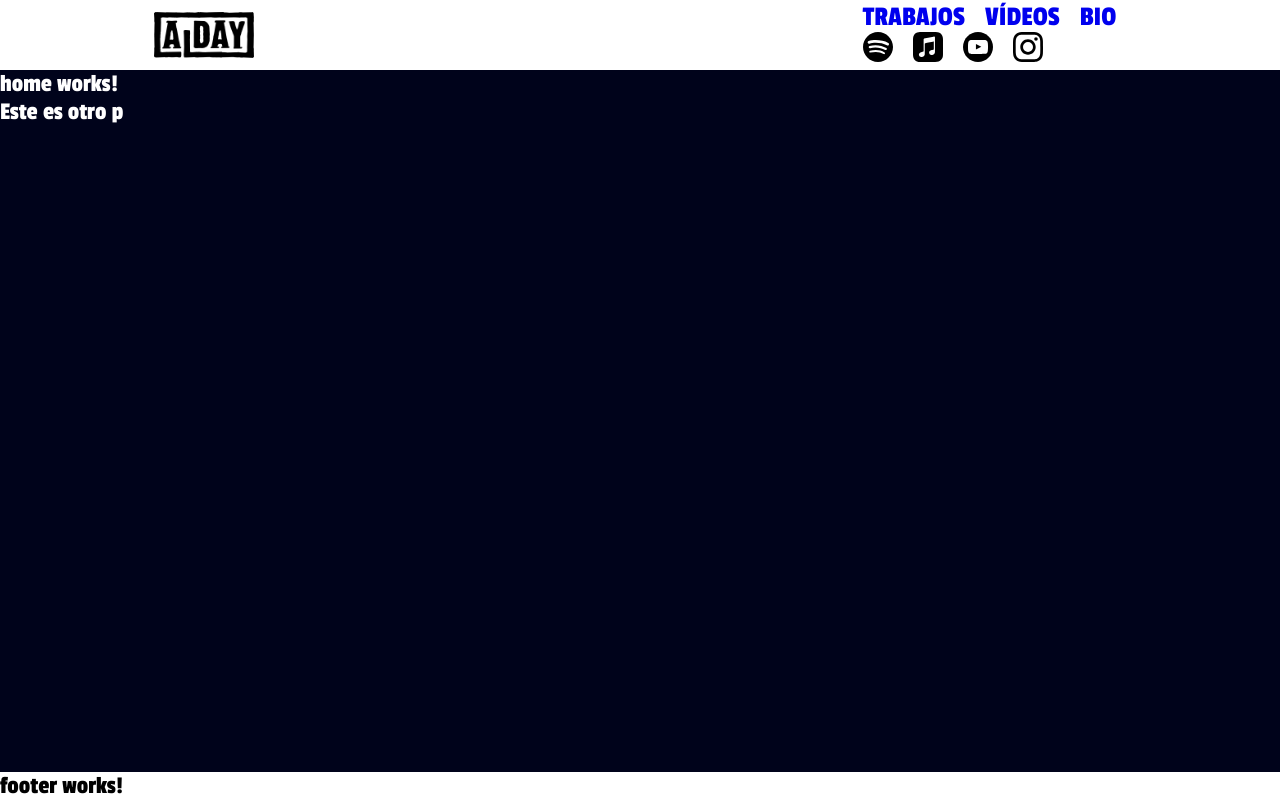
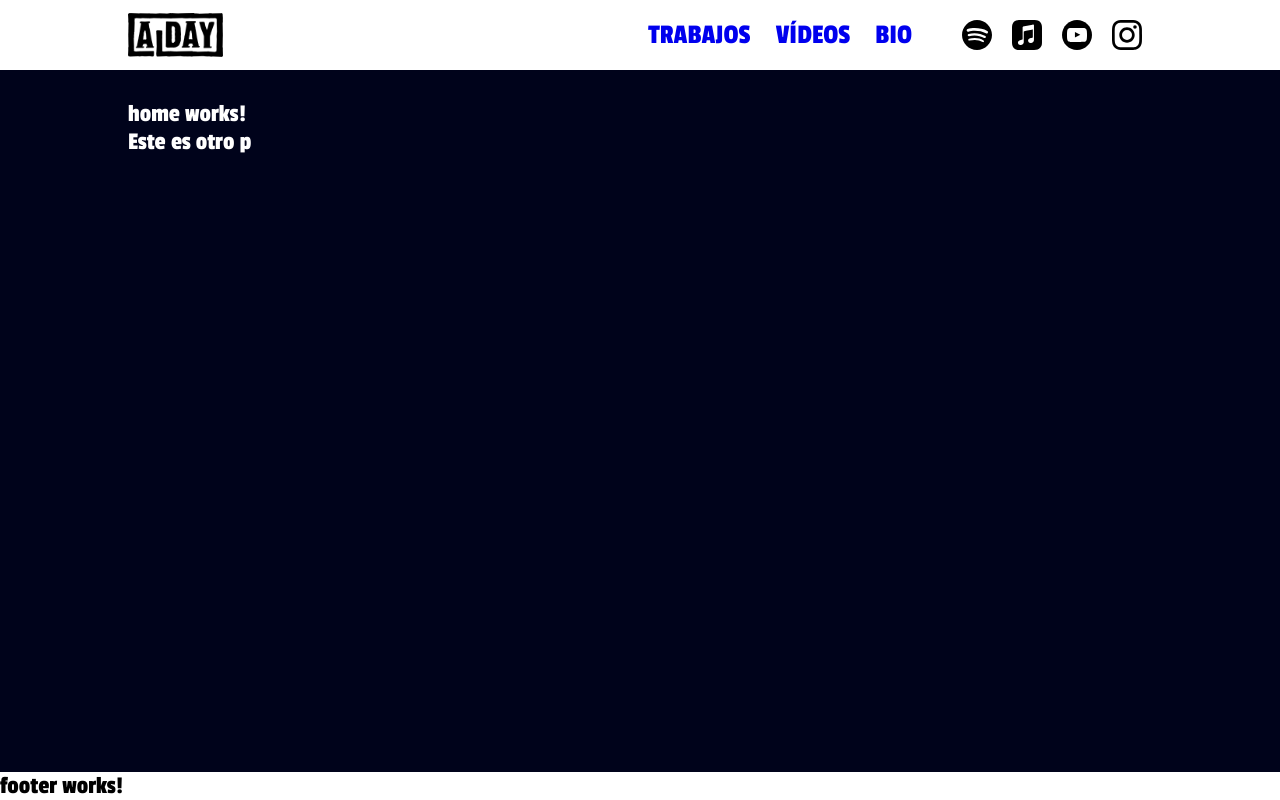
Before and after one commit to aldaydev/alday_es-v2, an Angular app: page / in a window 1280 px wide. Built offline with nearby package versions, Linux system fonts and the light colour scheme.

Commit message:
header almost done

```diff
--- a/src/app/app.css
+++ b/src/app/app.css
@@ -1,4 +1,5 @@
 .app-main{
     background-color: var(--color-primary);
     color: white;
+    padding: 30px var(--res-padding);
 }
--- a/src/app/components/header/header.css
+++ b/src/app/components/header/header.css
@@ -1,3 +1,5 @@
+/* GLOBAL HEADER STYLES */
+
 .app-header{
     position: relative;
     display: flex;
@@ -7,14 +9,18 @@
     height: 70px;
 }
 
+/* BRAND SECTION */
+
 .header__brandLink{
     height: fit-content;
 }
 
 .header__brandImage{
-    width: 100px;
+    width: 95px;
     vertical-align: middle;
 }
+
+/* NAV SECTION */
 
 .header__nav{
     background-color: white;
@@ -35,6 +41,9 @@
     position: static;
     top: 0;
     right: 0;
+    display: flex;
+    align-items: center;
+    gap: 30px;
 }
 
 .header__nav--opened{
@@ -45,26 +54,54 @@
     height: auto;
 }
 
+.header__nav--opened .headerNav__socialIcon{
+    width: 40px;
+}
+
+.header__nav--opened .headerNav__socialList{
+    margin-bottom: 30px;
+    justify-content: center;
+    gap: 8%;
+}
+
+@media screen and (max-width: 500px) {
+    .header__nav--opened .headerNav__socialList{
+        justify-content: space-evenly;
+    }
+}
+
+
+
 .headerNav__pageList{
     display: flex;
-    gap: 20px;
+    gap: 25px;
     font-size: 2.8rem;
     margin: 0 10px;
+}
+
+.headerNav__pageList .headerNav__pageItem{
+    vertical-align: middle;
 }
 
 .headerNav__pageList--mobile{
     font-size: 3.5rem;
     margin-top: 40px;
-    margin-bottom: 20px;
+    margin-bottom: 60px;
     flex-direction: column;
     align-items: center;
 }
 
 .headerNav__socialList{
     display: flex;
+    align-items: center;
     gap: 20px;
     font-size: 2.8rem;
     margin: 0 10px;
+}
+
+.headerNav__socialLink{
+    display: flex;
+    align-items: center;
 }
 
 
@@ -72,3 +109,17 @@
     height: 52px;
     scale: 1.2;
 }
+
+.headerNav__pageLink--active{
+    position: relative;
+}
+
+.headerNav__pageLink--active::after{
+    content: "";
+    position: absolute;
+    width: 100%;
+    height: 3px;
+    bottom: 0;
+    left: 0;
+    background-color: black;
+}
--- a/src/app/components/header/header.html
+++ b/src/app/components/header/header.html
@@ -18,13 +18,13 @@
             [class.headerNav__pageList--mobile]="(isCollapsed$ | async)"
         >
             <li class="headerNav__pageItem">
-                <a routerLink="/trabajos" class="headerNav__pageLink" (click)="closeMenu()">TRABAJOS</a>
+                <a routerLink="/trabajos" class="headerNav__pageLink" (click)="closeMenu()" routerLinkActive="headerNav__pageLink--active">TRABAJOS</a>
             </li>
             <li class="headerNav__pageItem">
-                <a routerLink="/videos" class="headerNav__pageLink" (click)="closeMenu()">VÍDEOS</a>
+                <a routerLink="/videos" class="headerNav__pageLink" (click)="closeMenu()" routerLinkActive="headerNav__pageLink--active">VÍDEOS</a>
             </li>
             <li class="headerNav__pageItem">
-                <a routerLink="/bio" class="headerNav__pageLink" (click)="closeMenu()">BIO</a>
+                <a routerLink="/bio" class="headerNav__pageLink" (click)="closeMenu()" routerLinkActive="headerNav__pageLink--active">BIO</a>
             </li>
         </ul>
 
@@ -33,25 +33,25 @@
             <li class="headerNav__socialItem">
                 <a href="https://open.spotify.com/intl-es/artist/0wZDbifislG0bCYZ7ASz0J?si=RXAVeR4NS0u_0sKFoeuOtQ"
                     target="_blank" rel="noreferrer noopener" class="headerNav__socialLink">
-                    <img src="/assets/images/icons/spotify.svg" alt="Spotify Icon">
+                    <img src="/assets/images/icons/spotify.svg" alt="Spotify Icon" class="headerNav__socialIcon">
                 </a>
             </li>
             <li class="headerNav__socialItem">
                 <a href="https://music.apple.com/es/artist/alday/1215004420" target="_blank" rel="noreferrer noopener"
                     class="headerNav__socialLink">
-                    <img src="/assets/images/icons/applemusic.svg" alt="Apple Music Icon">
+                    <img src="/assets/images/icons/applemusic.svg" alt="Apple Music Icon" class="headerNav__socialIcon">
                 </a>
             </li>
             <li class="headerNav__socialItem">
                 <a href="https://youtube.com/@aldaymusic" target="_blank" rel="noreferrer noopener"
                     class="headerNav__socialLink">
-                    <img src="/assets/images/icons/youtube.svg" alt="Youtube Icon">
+                    <img src="/assets/images/icons/youtube.svg" alt="Youtube Icon" class="headerNav__socialIcon">
                 </a>
             </li>
             <li class="headerNav__socialItem">
                 <a href="https://https://www.instagram.com/aldaymusic/" target="_blank" rel="noreferrer noopener"
                     class="headerNav__socialLink">
-                    <img src="/assets/images/icons/instagram.svg" alt="Instagram Icon">
+                    <img src="/assets/images/icons/instagram.svg" alt="Instagram Icon" class="headerNav__socialIcon">
                 </a>
             </li>
         </ul>
--- a/src/styles.css
+++ b/src/styles.css
@@ -14,19 +14,19 @@
 
 @media screen and (min-width: 1024px) {
     :root{
-        --res-padding: 10%;
+        --res-padding: 7%;
     }
 }
 
 @media screen and (min-width: 1200px) {
     :root{
-        --res-padding: 12%;
+        --res-padding: 10%;
     }
 }
 
 @media screen and (min-width: 1400px) {
     :root{
-        --res-padding: 15%;
+        --res-padding: 12%;
     }
 }
 
@@ -38,6 +38,10 @@
     box-sizing: border-box;
     text-decoration: none;
     list-style: none;
+}
+
+a:visited{
+    color: inherit;
 }
 
 button{
```
